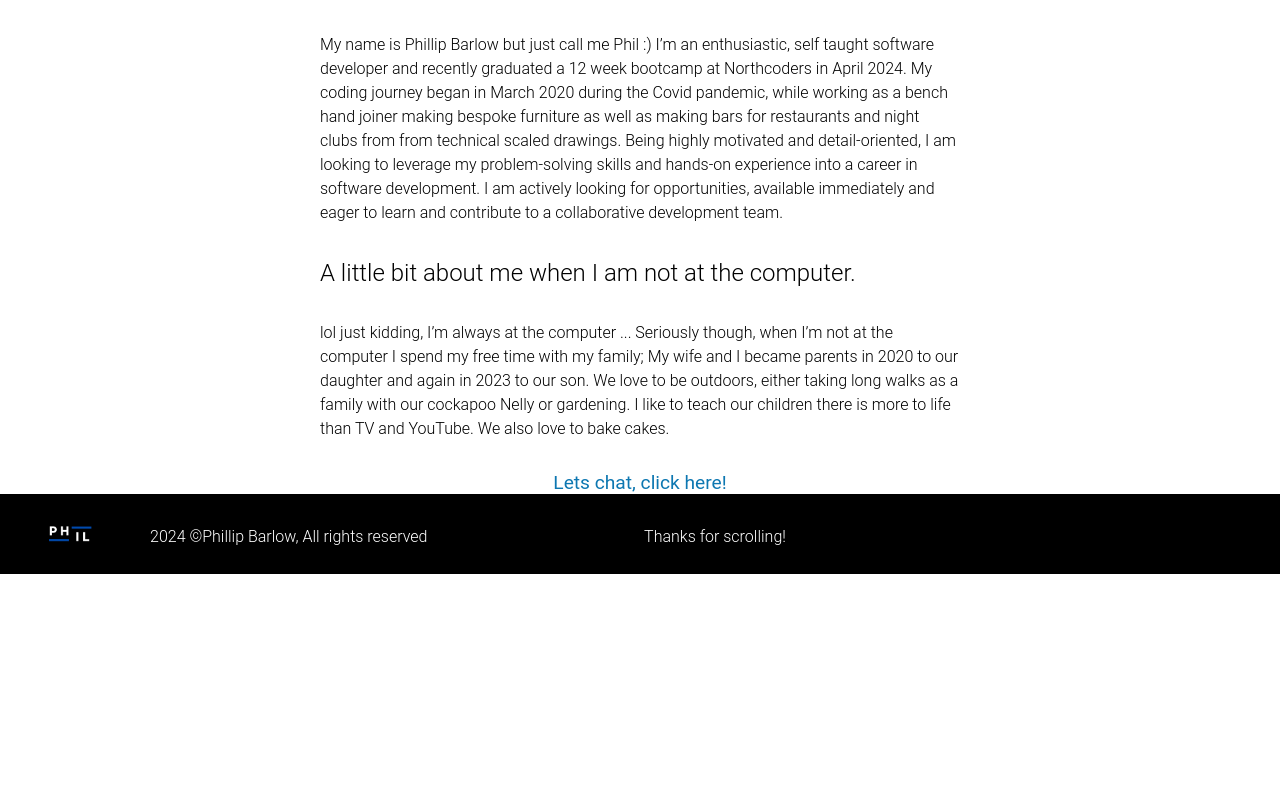
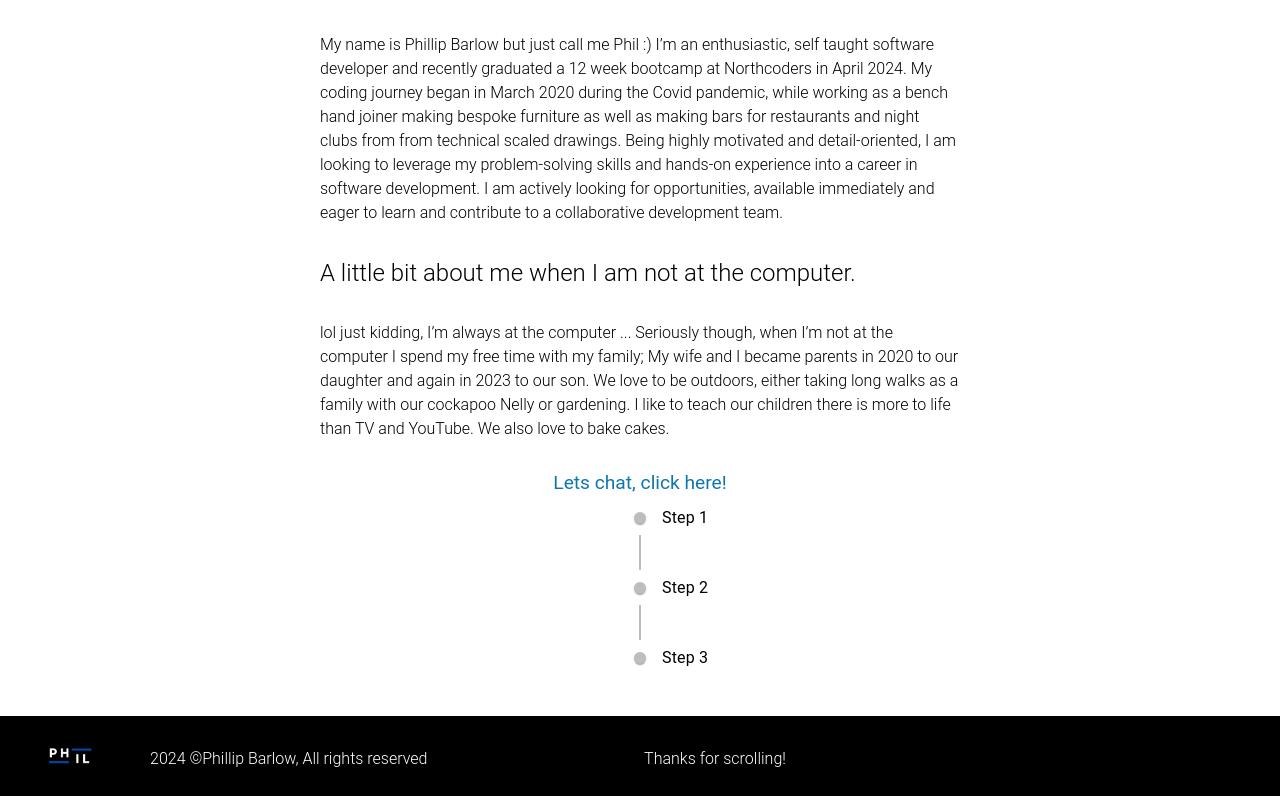
Before and after one commit to phillipbarlow/portfolio-site, a React (Vite) app: page /about in a window 1280 px wide. Shown: the part 1100-1900 px from the top of the page. Before the commit the page ends 1678 px from the top, so only its background shows below. Built offline with nearby package versions, Linux system fonts and the light colour scheme.

Commit message:
timeline added inside about component

```diff
--- a/package.json
+++ b/package.json
@@ -11,8 +11,12 @@
     "start": "BROWSER=google-chrome react-scripts start"
   },
   "dependencies": {
+    "@emotion/react": "^11.13.0",
+    "@emotion/styled": "^11.13.0",
     "@headlessui/react": "^2.0.3",
     "@heroicons/react": "^2.1.3",
+    "@mui/lab": "^5.0.0-alpha.173",
+    "@mui/material": "^5.16.5",
     "react": "^18.2.0",
     "react-dom": "^18.2.0",
     "react-router-dom": "^6.23.1"
--- a/src/App.css
+++ b/src/App.css
@@ -906,6 +906,14 @@ footer > nav ul li {
     color: none;
     padding: none;
   }
+
+a.portfolio-link {
+  margin: 0 auto;
+  display: block;
+  text-align: center;
+}
+
+
   /* Frontend page */
 
   .frontend-page p,
--- a/src/routes/About.jsx
+++ b/src/routes/About.jsx
@@ -2,9 +2,15 @@ import React from 'react'
 import Header from '../components/Header';
 import Footer from '../components/Footer';
 import Hero from '../components/Hero';
-import { Form } from "react-router-dom";
 import {Link} from "react-router-dom";
 import profile from "../images/profile-image.webp"
+
+import Timeline from '@mui/lab/Timeline';
+import TimelineItem from '@mui/lab/TimelineItem';
+import TimelineSeparator from '@mui/lab/TimelineSeparator';
+import TimelineConnector from '@mui/lab/TimelineConnector';
+import TimelineContent from '@mui/lab/TimelineContent';
+import TimelineDot from '@mui/lab/TimelineDot';
 
 export default function About() {
   return (
@@ -40,6 +46,28 @@ export default function About() {
         </div>
           <Link to="mailto:phillipbarlow10@gmail.com">Lets chat, click here!</Link>
       </section>
+        <Timeline className='timelineTable'>
+      <TimelineItem>
+        <TimelineSeparator>
+          <TimelineDot />
+          <TimelineConnector />
+        </TimelineSeparator>
+        <TimelineContent>Step 1</TimelineContent>
+      </TimelineItem>
+      <TimelineItem>
+        <TimelineSeparator>
+          <TimelineDot />
+          <TimelineConnector />
+        </TimelineSeparator>
+        <TimelineContent>Step 2</TimelineContent>
+      </TimelineItem>
+      <TimelineItem>
+        <TimelineSeparator>
+          <TimelineDot />
+        </TimelineSeparator>
+        <TimelineContent>Step 3</TimelineContent>
+      </TimelineItem>
+    </Timeline>
       <Footer/>
     </div>
   )
--- a/src/routes/App.jsx
+++ b/src/routes/App.jsx
@@ -23,14 +23,8 @@ import Footer from '../components/Footer';
 import Hero from '../components/Hero';
 import leedsYouAround from '../images/leedsYouAround.webp';
 import {Link} from "react-router-dom";
-import { useState } from 'react';
 
 export default function App() {
-  const [isHoverActive, setIsHoverActive] = useState(true);
-
-  const handleClick = () => {
-    setIsHoverActive(prevState => !prevState);
-  };
   return (
     <div className='homePage' >
       <Header/>
@@ -39,7 +33,6 @@ export default function App() {
       <section className='latestWork-sectionContainer'>
         <div className="projects-container">
           <p className='work-title'>Latest work</p>
-          {console.log(isHoverActive)}
           <div className= 'project a'>
               <img className='project-a' src={frontendProject} alt="Frontend project called Phils news"/>
               <div className="frontend-icons">
```
Also changed, not shown: 1 other file (tests, documents, lock files or other folders).
